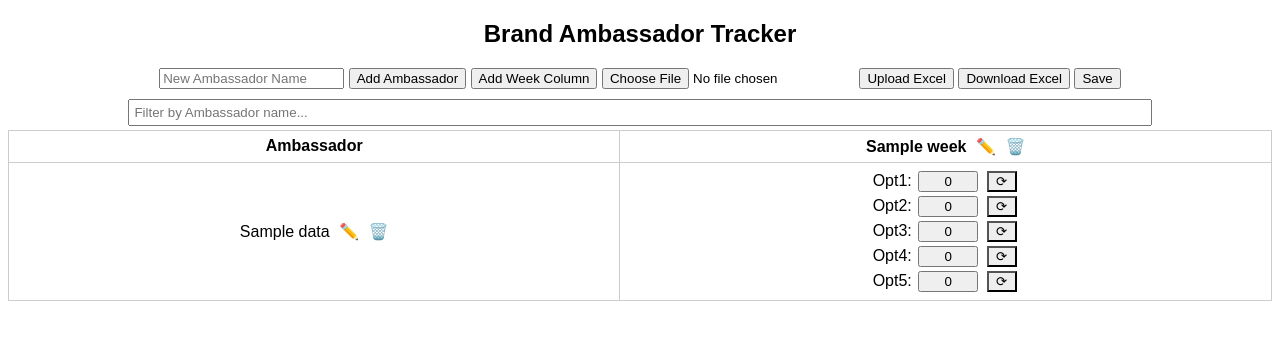
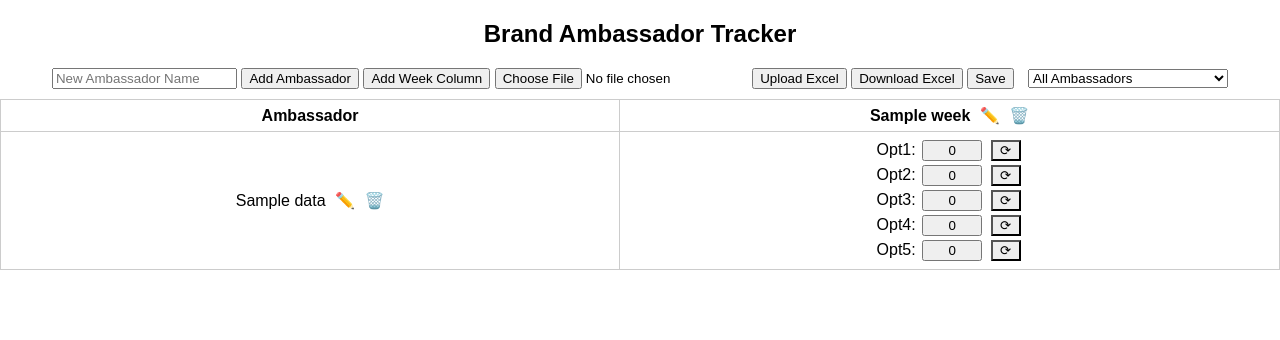
Before and after one commit to Kaushik-Puttaswamy/ambassador-tracker, a Flask app: template templates/index.html in a window 1280 px wide. Shown: the top 340 px of the page. Run offline with Flask 3, Linux system fonts and the light colour scheme; the template is opened without the code that fills it: most values are stand-ins (such as "Sample title", 1, 10 or a date in 2020); some libraries are stand-ins or nearby versions.

Commit message:
files added

```diff
--- a/static/script.js
+++ b/static/script.js
@@ -1,3 +1,4 @@
+// static/script.js
 const socket = io();
 
 function getColorClass(count) {
@@ -41,19 +42,7 @@ socket.on("broadcast_update", (data) => {
   }
 });
 
-document.getElementById("add-ambassador-btn").addEventListener("click", () => {
-  const name = document.getElementById("new-ambassador").value.trim();
-  if (!name) return;
-
-  const weeks = Array.from(document.querySelectorAll(".week-header .week-name")).map(span => span.textContent);
-  const tbody = document.querySelector("#tracker-table tbody");
-  const tr = document.createElement("tr");
-  const tdName = document.createElement("td");
-  tdName.innerHTML = `<span class="ambassador-name">${name}</span><span class="edit-icon" onclick="editAmbassadorName(this)">✏️</span><span class="delete-icon" onclick="deleteAmbassadorRow(this)">🗑️</span>`;
-  tr.appendChild(tdName);
-
-  weeks.forEach(week => {
-    const td = document.createElement("td");
+function createOptionButtons(td, name, week) {
   for (let opt = 1; opt <= 5; opt++) {
     const label = document.createTextNode(`Opt${opt}:`);
     const btn = document.createElement("button");
@@ -72,47 +61,98 @@ document.getElementById("add-ambassador-btn").addEventListener("click", () => {
     td.appendChild(resetBtn);
     td.appendChild(document.createElement("br"));
   }
+}
+
+function addAmbassadorRow(name) {
+  const weeks = Array.from(document.querySelectorAll(".week-header"), th => th.dataset.week);
+  const tbody = document.querySelector("#tracker-table tbody");
+  const tr = document.createElement("tr");
+  const tdName = document.createElement("td");
+  tdName.innerHTML = `<span class="ambassador-name">${name}</span> <button class="edit-btn">✏️</button> <button class="delete-btn">🗑️</button>`;
+  tdName.querySelector(".edit-btn").onclick = () => editAmbassador(tdName);
+  tdName.querySelector(".delete-btn").onclick = () => deleteAmbassador(tr);
+  tr.appendChild(tdName);
+
+  weeks.forEach(week => {
+    const td = document.createElement("td");
+    createOptionButtons(td, name, week);
     tr.appendChild(td);
   });
 
   tbody.appendChild(tr);
+}
+
+function editAmbassador(td) {
+  const span = td.querySelector(".ambassador-name");
+  const oldName = span.textContent;
+  const newName = prompt("Edit ambassador name:", oldName);
+  if (!newName || newName === oldName) return;
+
+  document.querySelectorAll(`[data-ambassador="${oldName}"]`).forEach(el => {
+    el.dataset.ambassador = newName;
+  });
+  span.textContent = newName;
+}
+
+function deleteAmbassador(tr) {
+  if (confirm("Delete this ambassador?")) tr.remove();
+}
+
+function addWeekColumn(weekName) {
+  const theadRow = document.querySelector("#tracker-table thead tr");
+  const th = document.createElement("th");
+  th.className = "week-header";
+  th.dataset.week = weekName;
+  th.innerHTML = `${weekName} <button class="edit-week">✏️</button> <button class="delete-week">🗑️</button>`;
+  th.querySelector(".edit-week").onclick = () => editWeek(th);
+  th.querySelector(".delete-week").onclick = () => deleteWeek(th);
+  theadRow.appendChild(th);
+
+  const rows = document.querySelectorAll("#tracker-table tbody tr");
+  rows.forEach(row => {
+    const name = row.firstChild.querySelector(".ambassador-name").textContent;
+    const td = document.createElement("td");
+    createOptionButtons(td, name, weekName);
+    row.appendChild(td);
+  });
+}
+
+function editWeek(th) {
+  const oldName = th.dataset.week;
+  const newName = prompt("Edit week name:", oldName);
+  if (!newName || newName === oldName) return;
+
+  th.dataset.week = newName;
+  th.childNodes[0].nodeValue = newName + " ";
+
+  document.querySelectorAll(`[data-week="${oldName}"]`).forEach(el => {
+    el.dataset.week = newName;
+  });
+}
+
+function deleteWeek(th) {
+  const index = Array.from(th.parentNode.children).indexOf(th);
+  if (confirm("Delete this week column?")) {
+    th.remove();
+    document.querySelectorAll(`#tracker-table tbody tr`).forEach(row => {
+      row.children[index].remove();
+    });
+  }
+}
+
+document.getElementById("add-ambassador-btn").addEventListener("click", () => {
+  const name = document.getElementById("new-ambassador").value.trim();
+  if (name) {
+    addAmbassadorRow(name);
     document.getElementById("new-ambassador").value = "";
+  }
 });
 
 document.getElementById("add-week-btn").addEventListener("click", () => {
   const weekName = prompt("Enter week name (e.g., Week 3):");
-  if (!weekName) return;
-
-  const theadRow = document.querySelector("#tracker-table thead tr");
-  const th = document.createElement("th");
-  th.className = "week-header";
-  th.innerHTML = `<span class="week-name">${weekName}</span><span class="edit-icon" onclick="editWeekName(this)">✏️</span><span class="delete-icon" onclick="deleteWeekColumn(this)">🗑️</span>`;
-  theadRow.appendChild(th);
-
-  const rows = document.querySelectorAll("#tracker-table tbody tr");
-  rows.forEach(row => {
-    const name = row.querySelector(".ambassador-name").textContent;
-    const td = document.createElement("td");
-    for (let opt = 1; opt <= 5; opt++) {
-      const label = document.createTextNode(`Opt${opt}:`);
-      const btn = document.createElement("button");
-      btn.textContent = "0";
-      btn.className = "opt-btn";
-      btn.dataset.ambassador = name;
-      btn.dataset.week = weekName;
-      btn.dataset.option = opt;
-      btn.addEventListener("click", () => incrementCount(btn));
-      const resetBtn = document.createElement("button");
-      resetBtn.textContent = "\u27f3";
-      resetBtn.className = "reset-btn";
-      resetBtn.addEventListener("click", () => resetCount(btn));
-      td.appendChild(label);
-      td.appendChild(btn);
-      td.appendChild(resetBtn);
-      td.appendChild(document.createElement("br"));
+  if (weekName) {
+    addWeekColumn(weekName);
   }
-    row.appendChild(td);
-  });
 });
 
 document.getElementById("save-btn").addEventListener("click", () => {
@@ -121,47 +161,10 @@ document.getElementById("save-btn").addEventListener("click", () => {
   });
 });
 
-function editAmbassadorName(icon) {
-  const span = icon.parentElement.querySelector(".ambassador-name");
-  const newName = prompt("Enter new name:", span.textContent);
-  if (newName) {
-    const oldName = span.textContent;
-    span.textContent = newName;
-    const buttons = document.querySelectorAll(`button[data-ambassador="${oldName}"]`);
-    buttons.forEach(btn => btn.dataset.ambassador = newName);
-  }
-}
-
-function deleteAmbassadorRow(icon) {
-  const row = icon.closest("tr");
-  row.remove();
-}
-
-function editWeekName(icon) {
-  const span = icon.parentElement.querySelector(".week-name");
-  const oldName = span.textContent;
-  const newName = prompt("Enter new week name:", oldName);
-  if (newName && newName !== oldName) {
-    span.textContent = newName;
-    const buttons = document.querySelectorAll(`button[data-week="${oldName}"]`);
-    buttons.forEach(btn => btn.dataset.week = newName);
-  }
-}
-
-function deleteWeekColumn(icon) {
-  const th = icon.closest("th");
-  const index = Array.from(th.parentNode.children).indexOf(th);
-  const rows = document.querySelectorAll("#tracker-table tr");
-  rows.forEach(row => {
-    if (row.children[index]) row.removeChild(row.children[index]);
-  });
-}
-
-document.getElementById("ambassador-filter").addEventListener("input", (e) => {
-  const filter = e.target.value.toLowerCase();
-  const rows = document.querySelectorAll("#tracker-table tbody tr");
-  rows.forEach(row => {
+document.getElementById("ambassador-filter").addEventListener("input", function () {
+  const value = this.value.toLowerCase();
+  document.querySelectorAll("#tracker-table tbody tr").forEach(row => {
     const name = row.querySelector(".ambassador-name").textContent.toLowerCase();
-    row.style.display = name.includes(filter) ? "" : "none";
+    row.style.display = name.includes(value) ? "" : "none";
   });
 });
--- a/templates/index.html
+++ b/templates/index.html
@@ -5,9 +5,9 @@
   <script src="https://cdn.socket.io/4.5.4/socket.io.min.js"></script>
   <script src="/static/script.js" defer></script>
   <style>
-    body { font-family: Arial, sans-serif; }
-    h2 { text-align: center; }
-    table { border-collapse: collapse; width: 100%; }
+    body { font-family: Arial, sans-serif; margin: 0; padding: 0; }
+    h2 { text-align: center; margin: 20px 0; }
+    table { border-collapse: collapse; width: 100%; min-width: 1200px; }
     td, th { border: 1px solid #ccc; padding: 6px; text-align: center; }
     .opt-btn, .reset-btn { width: 60px; margin: 2px; }
     .reset-btn { width: 30px; background-color: #eee; }
@@ -15,10 +15,11 @@
     .yellow { background-color: #ffff99; }
     .orange { background-color: #ffcc80; }
     .red { background-color: #ff9999; }
-    .scrollable { overflow-x: auto; display: block; }
+    .scrollable { overflow: auto; max-height: 90vh; max-width: 100vw; }
     #control-panel { margin-bottom: 10px; text-align: center; }
-    .edit-icon, .delete-icon { cursor: pointer; margin-left: 5px; }
-    .filter-input { width: 80%; padding: 4px; margin: 4px auto; display: block; }
+    .filter-select { margin: 4px; }
+    .edit-btn, .delete-btn { margin-left: 5px; cursor: pointer; }
+    .ambassador-filter { width: 200px; margin-left: 10px; }
   </style>
 </head>
 <body>
@@ -34,33 +35,34 @@
     </form>
     <a href="/download"><button>Download Excel</button></a>
     <button id="save-btn">Save</button>
+    <select id="ambassador-filter" class="ambassador-filter">
+      <option value="">All Ambassadors</option>
+      {% for name in data.keys() %}
+        <option value="{{ name }}">{{ name }}</option>
+      {% endfor %}
+    </select>
   </div>
-
-  <input type="text" id="ambassador-filter" class="filter-input" placeholder="Filter by Ambassador name...">
 
   <div class="scrollable">
     <table id="tracker-table">
       <thead>
         <tr>
-          <th>
-            <span class="ambassador-header">Ambassador</span>
-          </th>
+          <th>Ambassador</th>
           {% for week in weeks %}
-            <th class="week-header">
-              <span class="week-name">{{ week }}</span>
-              <span class="edit-icon" onclick="editWeekName(this)">✏️</span>
-              <span class="delete-icon" onclick="deleteWeekColumn(this)">🗑️</span>
+            <th class="week-header">{{ week }}
+              <span class="edit-btn" onclick="editWeek(this, '{{ week }}')">✏️</span>
+              <span class="delete-btn" onclick="deleteWeek(this, '{{ week }}')">🗑️</span>
             </th>
           {% endfor %}
         </tr>
       </thead>
       <tbody>
         {% for name, weeks_data in data.items() %}
-          <tr>
+          <tr data-name="{{ name }}">
             <td>
               <span class="ambassador-name">{{ name }}</span>
-              <span class="edit-icon" onclick="editAmbassadorName(this)">✏️</span>
-              <span class="delete-icon" onclick="deleteAmbassadorRow(this)">🗑️</span>
+              <span class="edit-btn" onclick="editAmbassador(this)">✏️</span>
+              <span class="delete-btn" onclick="deleteAmbassador(this)">🗑️</span>
             </td>
             {% for week in weeks %}
               <td>
```
Lines whose indentation alone changed are shown as unchanged.
